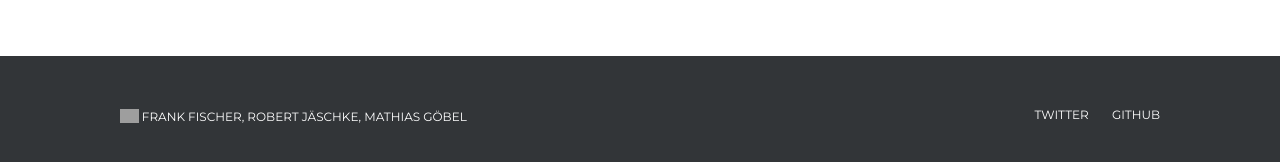
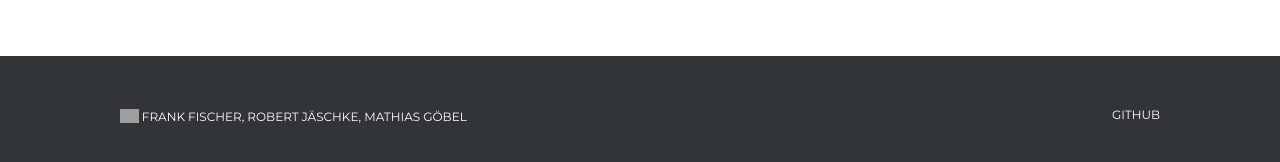
Before and after one commit to weltliteratur/blog, a Jekyll site: the page built from index.html, in a window 1280 px wide. Shown: the part 724-886 px from the top of the page. Built offline with Jekyll 4.4.1, drawn with Linux system fonts in a browser that asks for light colours; some web fonts are replaced; the list of posts is cut into pages by our own code; grey boxes are pictures that could not be loaded.

Commit message:
solidarisch mit jb: kein twitter!

```diff
--- a/_includes/footer.html
+++ b/_includes/footer.html
@@ -9,7 +9,6 @@
             <p class="copy"><img src="https://raw.githubusercontent.com/dlina/dlina.github.io/master/images/cc-by.png"/> Frank Fischer, Robert Jäschke, Mathias Göbel</p>
 
             <ul class="social">
-                <li><a href="https://twitter.com/search?q=%23weltliteratur">Twitter</a></li>
                 <li><a href="https://github.com/weltliteratur/blog/">GitHub</a></li>
 
             </ul>
```
